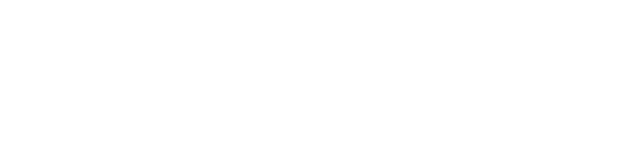
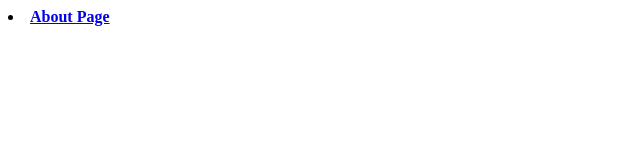
Before and after one commit to GWC-Gann/GWC-Gann.github.io, a plain HTML site: page index.html in a window 1280 px wide. Shown: the whole page, without its empty margins (0-640 px from the left). Drawn offline with Linux system fonts and the light colour scheme.

Commit message:
Update index.html

```diff
--- a/index.html
+++ b/index.html
@@ -5,6 +5,7 @@
   </head>
 
   <body>
+    <li><a href="about.html"><strong>About Page</strong></a></li>
   </body>
 
   </html>
```
